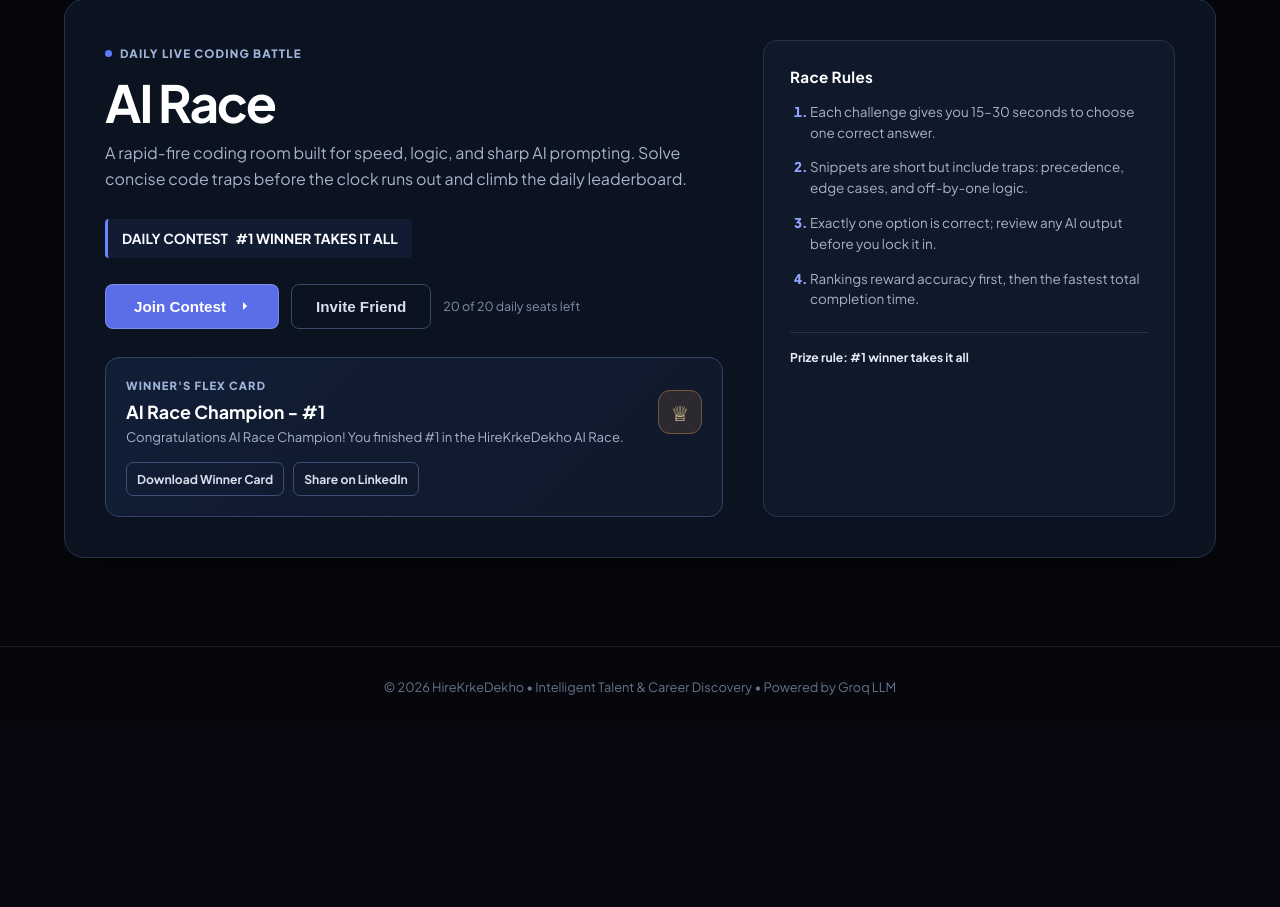
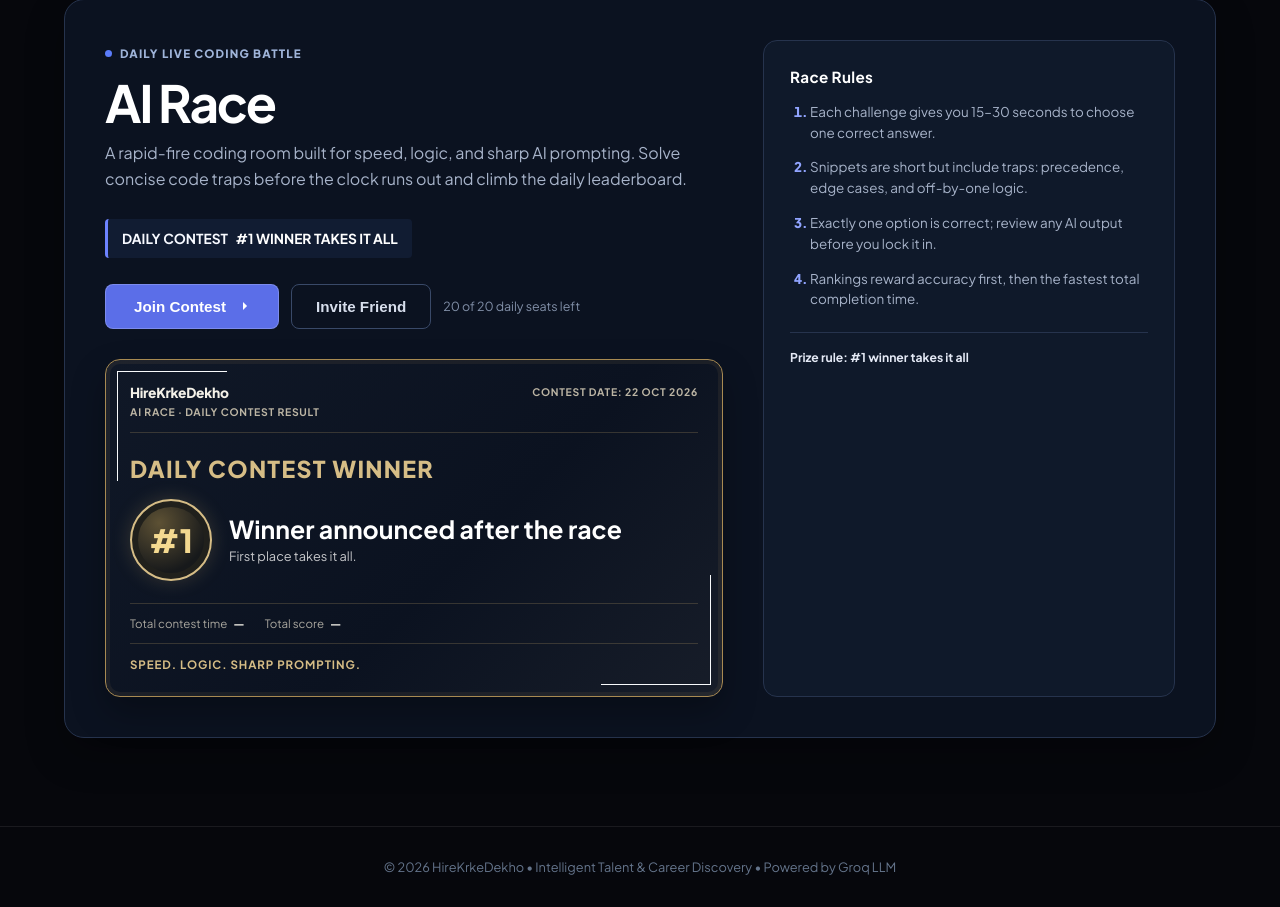
Before and after one commit to mselvavijay/Career_Bot, a FastAPI app: page / in a window 1280 px wide; the page is wider, and only the part inside the window is pictured. Shown: the part 1299-2206 px from the top of that part. Before the commit the page ends 1994 px from the top of that part, so only its background shows below. Run offline with FastAPI, Linux system fonts and the light colour scheme; data that the repository does not hold is empty; some libraries are stand-ins or nearby versions.

Commit message:
Refine AI Race final result card

```diff
--- a/static/app.css
+++ b/static/app.css
@@ -883,15 +883,22 @@
         .race-actions .btn-primary-hero { border-radius: 8px; box-shadow: none; background: #5b6ee8; }
         .race-actions .btn-primary-hero:hover { background: #4c5fd5; box-shadow: none; }
         .race-actions .btn-secondary-hero { border-radius: 8px; background: transparent; border-color: #394968; color: #d7deec; }
-        .winner-card { margin-top: 28px; padding: 20px; border: 1px solid #314468; border-radius: 14px; background: linear-gradient(135deg, #111e36, #10182a); }
-        .winner-card-top { display: flex; align-items: center; justify-content: space-between; gap: 16px; }
-        .winner-card-label { color: #9fb4d9; font-size: .7rem; font-weight: 800; letter-spacing: .1em; text-transform: uppercase; }
-        .winner-crown { display: grid; place-items: center; width: 44px; height: 44px; border-radius: 12px; color: #ffe7a3; background: #2c2930; border: 1px solid #6c5b36; font-size: 1.3rem; }
-        .winner-card h3 { margin: 8px 0 4px; font-size: 1.12rem; color: #fff; }
-        .winner-card p { color: #a7b3c9; font-size: .82rem; line-height: 1.5; }
-        .winner-card-actions { display: flex; flex-wrap: wrap; gap: 9px; margin-top: 16px; }
-        .winner-card-actions button { padding: 8px 10px; border-radius: 7px; border: 1px solid #3c4e73; background: transparent; color: #d7deec; font: inherit; font-size: .76rem; font-weight: 700; cursor: pointer; }
-        .winner-card-actions button:hover { background: #17243c; border-color: #6d83ff; color: #fff; }
+        .race-result-card { position: relative; isolation: isolate; overflow: hidden; max-width: 640px; margin-top: 30px; padding: 24px; border: 1px solid #a88a52; border-radius: 15px; background: linear-gradient(135deg, #101827 0%, #0b1220 58%, #171d29 100%); box-shadow: inset 0 0 0 4px rgba(197, 163, 98, .08), 0 16px 34px rgba(0, 0, 0, .28); }
+        .race-result-card::before, .race-result-card::after { position: absolute; z-index: -1; width: 110px; height: 110px; border-color: rgba(210, 180, 111, .38); content: ""; pointer-events: none; }
+        .race-result-card::before { top: 11px; left: 11px; border-top: 1px solid; border-left: 1px solid; }
+        .race-result-card::after { right: 11px; bottom: 11px; border-right: 1px solid; border-bottom: 1px solid; }
+        .race-result-header { display: flex; align-items: flex-start; justify-content: space-between; gap: 16px; padding-bottom: 14px; border-bottom: 1px solid rgba(204, 175, 109, .22); }
+        .race-result-brand { display: block; color: #f4f1e8; font-size: .86rem; font-weight: 800; letter-spacing: -.02em; }
+        .race-result-meta, .race-result-date { display: block; margin-top: 4px; color: #bcb5a4; font-size: .65rem; font-weight: 700; letter-spacing: .07em; text-transform: uppercase; }
+        .race-result-date { margin-top: 1px; text-align: right; }
+        .race-result-title { margin: 21px 0 16px; color: #d6bd86; font-size: clamp(1.05rem, 2.2vw, 1.45rem); font-weight: 800; letter-spacing: .055em; text-transform: uppercase; }
+        .race-result-main { display: flex; align-items: center; gap: 17px; }
+        .race-result-rank { display: grid; flex: 0 0 auto; place-items: center; width: 82px; height: 82px; border: 2px solid #d6bd86; border-radius: 50%; color: #f4d990; background: radial-gradient(circle at 35% 28%, #5d5134, #17191b 66%); box-shadow: inset 0 0 0 6px #20201c, 0 0 20px rgba(213, 183, 112, .2); font-size: 2rem; font-weight: 900; }
+        .race-result-main h3 { margin: 0 0 5px; color: #fff; font-size: clamp(1.12rem, 2.5vw, 1.55rem); line-height: 1.1; }
+        .race-result-main p { margin: 0; color: #c6c7ca; font-size: .8rem; }
+        .race-result-stats { display: flex; flex-wrap: wrap; gap: 8px 20px; margin-top: 22px; padding: 12px 0; border-top: 1px solid rgba(204, 175, 109, .22); border-bottom: 1px solid rgba(204, 175, 109, .22); color: #aaa79f; font-size: .72rem; }
+        .race-result-stats strong { margin-left: 4px; color: #f4f1e8; }
+        .race-result-footer { margin: 13px 0 0; color: #d6bd86; font-size: .72rem; font-weight: 700; letter-spacing: .08em; text-transform: uppercase; }
         .race-note { color: #8290a8; font-size: .78rem; }
         .race-rules { padding: 26px; border-radius: 14px; background: #0f192a; border: 1px solid #26334d; }
         .race-rules h3 { margin-bottom: 16px; font-size: .95rem; letter-spacing: .02em; color: #fff; }
--- a/static/app.js
+++ b/static/app.js
@@ -171,7 +171,7 @@ let currentUserId = localStorage.getItem('career_bot_user_id') || null;
             if (user.picture_url) localStorage.setItem('career_bot_user_pic', user.picture_url);
 
             renderUserAccountBadge(user);
-            refreshWinnerCard();
+            refreshRaceResultCard();
             populateProfileForm(user);
             loadSessions();
 
@@ -430,31 +430,13 @@ let currentUserId = localStorage.getItem('career_bot_user_id') || null;
 
 
 
-        function winnerCardDetails() {
-            const winnerName = currentUserData?.name || localStorage.getItem('career_bot_user_name') || 'AI Race Champion';
-            return { winnerName, message: `Congratulations ${winnerName}! You finished #1 in the HireKrkeDekho AI Race.` };
+        function refreshRaceResultCard() {
+            const date = document.getElementById('race_result_date');
+            if (!date) return;
+            const formattedDate = new Intl.DateTimeFormat('en-IN', { day: 'numeric', month: 'short', year: 'numeric' }).format(new Date());
+            date.textContent = `Contest date: ${formattedDate}`;
         }
 
-        function refreshWinnerCard() {
-            const { winnerName, message } = winnerCardDetails();
-            const name = document.getElementById('winner_card_name');
-            const copy = document.getElementById('winner_card_message');
-            if (name) name.textContent = `${winnerName} - #1`;if (copy) copy.textContent = message;
-        }
-
-        function downloadWinnerCard() {
-            const { winnerName } = winnerCardDetails();
-            const safeName = winnerName.replace(/[<>&"']/g, '');
-            const svg = `<svg xmlns="http://www.w3.org/2000/svg" width="1200" height="630" viewBox="0 0 1200 630"><rect width="1200" height="630" fill="#0b1220"/><rect x="42" y="42" width="1116" height="546" rx="30" fill="#101d33" stroke="#40557e" stroke-width="2"/><text x="100" y="145" fill="#9fb4d9" font-family="Arial, sans-serif" font-size="30" font-weight="700" letter-spacing="5">HIREKRKEDEKHO - AI RACE</text><text x="100" y="315" fill="#ffffff" font-family="Arial, sans-serif" font-size="78" font-weight="700">${safeName}</text><text x="100" y="390" fill="#d9e1f0" font-family="Arial, sans-serif" font-size="42">FINISHED #1 - DAILY CONTEST WINNER</text><text x="100" y="500" fill="#9fb4d9" font-family="Arial, sans-serif" font-size="28">Speed. Logic. Sharp prompting.</text><text x="1030" y="165" fill="#ffe7a3" font-family="Arial, sans-serif" font-size="70">#1</text></svg>`;
-            const blob = new Blob([svg], { type: 'image/svg+xml;charset=utf-8' });
-            const link = document.createElement('a');
-            link.href = URL.createObjectURL(blob); link.download = 'hirekrkedekho-ai-race-winner.svg'; link.click(); URL.revokeObjectURL(link.href);
-        }
-
-        function shareWinnerOnLinkedIn() {
-            const shareUrl = `${window.location.origin}/#ai_race`;
-            window.open(`https://www.linkedin.com/sharing/share-offsite/?url=${encodeURIComponent(shareUrl)}`, '_blank', 'noopener,noreferrer');
-        }
         async function loadRaceStatus() {
             try {
                 const response = await fetch('/race/status');
@@ -499,7 +481,7 @@ let currentUserId = localStorage.getItem('career_bot_user_id') || null;
                         if (!verify.ok) throw new Error(result.detail || 'Payment verification failed.');
                         status.textContent = 'Entry confirmed. You are in today\'s AI Race!';
                         loadRaceStatus();
-        refreshWinnerCard();
+        refreshRaceResultCard();
                     },
                     modal: { ondismiss: async () => { await fetch('/race/cancel', { method: 'POST', headers: { 'Content-Type': 'application/json' }, body: JSON.stringify({ entry_id: order.entry_id }) }); button.disabled = false; status.textContent = 'Payment cancelled. Your seat was released.'; loadRaceStatus(); } }
                 });
@@ -536,7 +518,7 @@ let currentUserId = localStorage.getItem('career_bot_user_id') || null;
 
         function closeConsultation() {
             loadRaceStatus();
-        refreshWinnerCard();
+        refreshRaceResultCard();
         if (window.location.pathname === '/consultation') {
                 window.location.assign('/');
                 return;
@@ -802,7 +784,7 @@ let currentUserId = localStorage.getItem('career_bot_user_id') || null;
                 .replace(/'/g, '&#039;');
         }
         loadRaceStatus();
-        refreshWinnerCard();
+        refreshRaceResultCard();
         if (window.location.pathname === '/consultation') {
             window.addEventListener('DOMContentLoaded', openConsultation);
         }
--- a/templates/index.html
+++ b/templates/index.html
@@ -290,10 +290,16 @@
                 <p class="race-copy">A rapid-fire coding room built for speed, logic, and sharp AI prompting. Solve concise code traps before the clock runs out and climb the daily leaderboard.</p>
                 <div class="race-highlight">DAILY CONTEST &nbsp; <strong>#1 WINNER TAKES IT ALL</strong></div>
                 <div class="race-actions"><button class="btn-primary-hero" type="button" onclick="openRaceModal()">Join Contest <svg class="icon icon-sm" viewBox="0 0 24 24"><path d="M5 12h14M12 5l7 7-7 7" /></svg></button><button class="btn-secondary-hero" type="button" onclick="shareRaceInvite()">Invite Friend</button><span class="race-note" id="race_seat_status">Only 20 seats per daily race</span></div>
-                <div class="winner-card" aria-label="AI Race winner card preview">
-                    <div class="winner-card-top"><div><div class="winner-card-label">Winner&apos;s flex card</div><h3 id="winner_card_name">Your name could be here</h3><p id="winner_card_message">Finish first in today&apos;s race to claim #1 and share your win.</p></div><div class="winner-crown" aria-hidden="true">&#9813;</div></div>
-                    <div class="winner-card-actions"><button type="button" onclick="downloadWinnerCard()">Download Winner Card</button><button type="button" onclick="shareWinnerOnLinkedIn()">Share on LinkedIn</button></div>
-                </div>
+                <section class="race-result-card" aria-label="AI Race daily contest final result">
+                    <div class="race-result-header">
+                        <div><span class="race-result-brand">HireKrkeDekho</span><span class="race-result-meta">AI Race &middot; Daily Contest Result</span></div>
+                        <span class="race-result-date" id="race_result_date">Contest date</span>
+                    </div>
+                    <div class="race-result-title">Daily Contest Winner</div>
+                    <div class="race-result-main"><div class="race-result-rank">#1</div><div><h3 id="race_result_winner">Winner announced after the race</h3><p>First place takes it all.</p></div></div>
+                    <div class="race-result-stats"><span>Total contest time <strong id="race_result_time">&mdash;</strong></span><span>Total score <strong id="race_result_score">&mdash;</strong></span></div>
+                    <p class="race-result-footer">Speed. Logic. Sharp prompting.</p>
+                </section>
             </div>
             <aside class="race-rules">
                 <h3>Race Rules</h3>
```
Also changed, not shown: static/ai-race-winner-card.svg.
